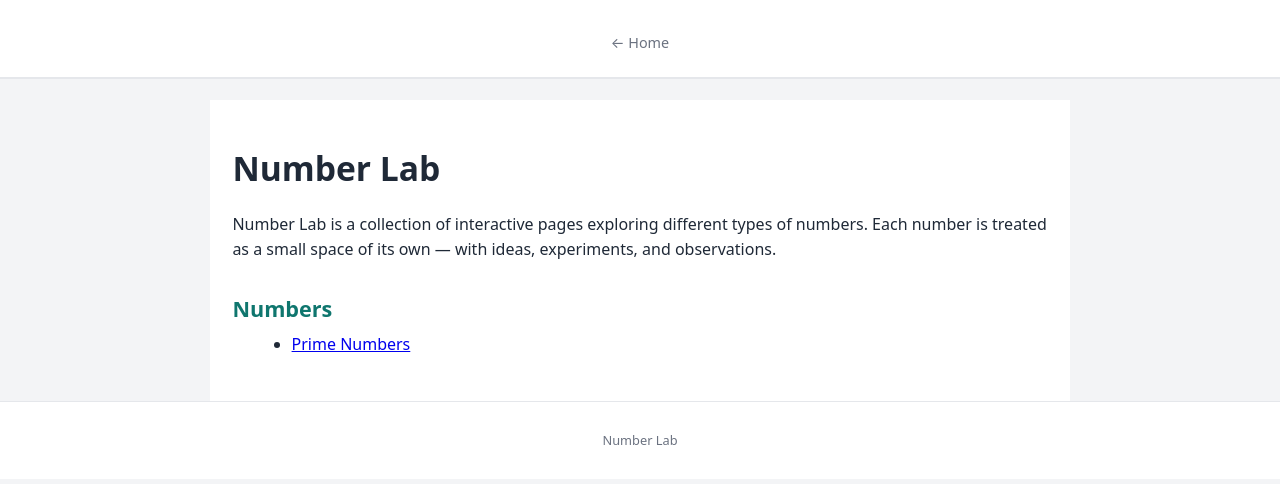
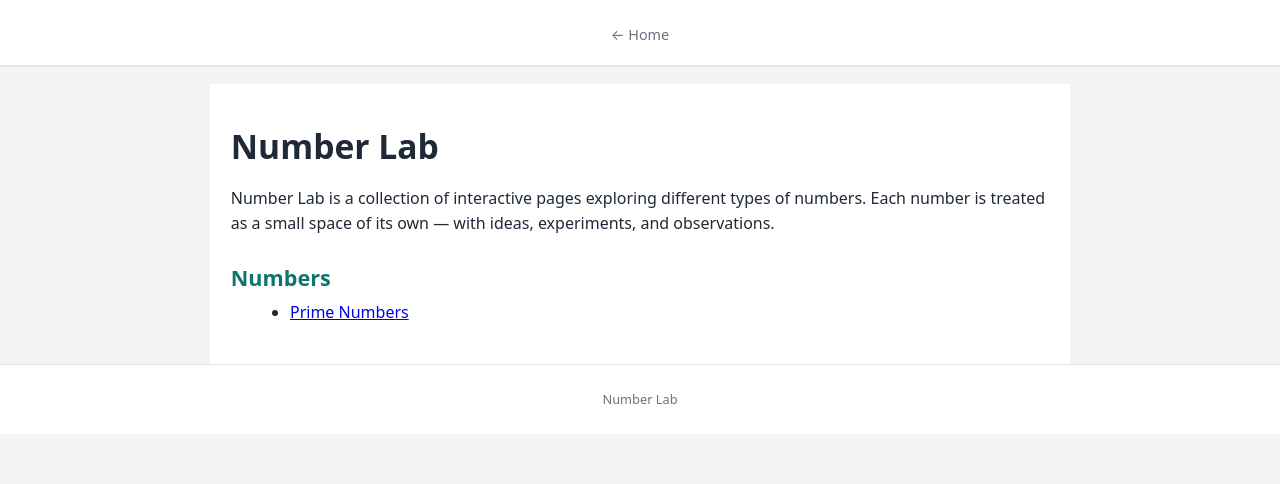
Before and after one commit to anvesh-d/number-lab, a Jekyll site: the page built from index.html, in a window 1280 px wide. Shown: the top 484 px of the page. Built offline with Jekyll 4.4.1, drawn with Linux system fonts in a browser that asks for light colours.

Commit message:
Update main.css

```diff
--- a/assets/css/main.css
+++ b/assets/css/main.css
@@ -29,7 +29,7 @@
 body {
   margin: 0;
   font-family: var(--font-body);
-  line-height: 1.6; /* unchanged */
+  line-height: 1.55; /* slightly tighter */
   background: var(--bg-page);
   color: var(--text-main);
 }
@@ -38,8 +38,8 @@ body {
 .site-header {
   background: var(--bg-content);
   border-bottom: 2px solid var(--border-light);
-  padding: 1.2rem 1rem;   /* slightly reduced */
-  text-align: center;     /* CHANGE #1 */
+  padding: 0.9rem 1rem;   /* tighter */
+  text-align: center;
 }
 
 .site-title {
@@ -47,22 +47,22 @@ body {
   font-weight: 700;
   letter-spacing: 0.3px;
   color: var(--accent);
-  margin-bottom: 0.5rem;  /* slightly reduced */
+  margin-bottom: 0.4rem;  /* tighter */
 }
 
 /* ---------- Navigation ---------- */
 .site-nav {
   display: flex;
-  justify-content: center; /* CHANGE #1 */
+  justify-content: center;
   flex-wrap: wrap;
-  gap: 0.4rem;             /* slightly reduced */
+  gap: 0.35rem; /* tighter */
 }
 
 .site-nav a,
 .site-nav span {
   text-decoration: none;
   font-size: 0.9rem;
-  padding: 0.25rem 0.6rem;
+  padding: 0.22rem 0.55rem; /* tighter */
   border-radius: 4px;
   color: var(--text-soft);
 }
@@ -80,21 +80,21 @@ body {
 /* ---------- Main ---------- */
 main {
   max-width: var(--max-width);
-  margin: 1.3rem auto 0;     /* slightly reduced */
-  padding: 1.6rem 1.4rem 2.3rem; /* slightly reduced */
+  margin: 1.1rem auto 0;      /* tighter */
+  padding: 1.4rem 1.3rem 2.1rem; /* tighter */
   background: var(--bg-content);
 }
 
 /* ---------- Headings ---------- */
 h1 {
-  margin: 0 0 1rem;
+  margin: 0 0 0.85rem; /* tighter */
   font-size: 2.1rem;
   font-weight: 700;
 }
 
 h2 {
-  margin-top: 1.8rem;
-  margin-bottom: 0.4rem;
+  margin-top: 1.6rem;  /* tighter */
+  margin-bottom: 0.35rem;
   font-size: 1.35rem;
   font-weight: 600;
   color: var(--accent);
@@ -102,28 +102,28 @@ h2 {
 
 /* ---------- Text ---------- */
 p {
-  margin: 0.55rem 0;
+  margin: 0.45rem 0; /* tighter */
 }
 
 ul {
-  margin: 0.4rem 0 0.4rem 1.2rem;
+  margin: 0.35rem 0 0.35rem 1.2rem;
 }
 
 li {
-  margin: 0.2rem 0;
+  margin: 0.18rem 0;
 }
 
 /* ---------- Sections ---------- */
 .section {
-  margin-top: 1.8rem;
-  padding-top: 0.8rem;
+  margin-top: 1.6rem;  /* tighter */
+  padding-top: 0.65rem;
   border-top: 1px solid var(--border-light);
 }
 
 /* ---------- Notes ---------- */
 .note {
-  margin: 1.2rem 0;
-  padding: 0.9rem 1.1rem;
+  margin: 1rem 0; /* tighter */
+  padding: 0.85rem 1.05rem;
   background: #f0fdfa;
   border-left: 4px solid var(--accent);
   font-size: 0.9rem;
@@ -137,8 +137,8 @@ li {
 
 /* ---------- Tools ---------- */
 .tool {
-  margin: 2rem 0;
-  padding: 1.2rem 1.4rem;
+  margin: 1.8rem 0; /* tighter */
+  padding: 1.15rem 1.35rem;
   border: 1px solid var(--border-light);
 }
 
@@ -150,13 +150,13 @@ li {
 }
 
 .tool-body {
-  margin-top: 0.5rem;
+  margin-top: 0.45rem;
 }
 
 /* ---------- Logic ---------- */
 .logic {
-  margin-top: 0.8rem;
-  padding-top: 0.6rem;
+  margin-top: 0.7rem;
+  padding-top: 0.55rem;
   border-top: 1px dashed var(--border-light);
   font-size: 0.85rem;
   color: var(--text-soft);
@@ -169,7 +169,7 @@ li {
 /* ---------- Footer ---------- */
 footer {
   border-top: 1px solid var(--border-light);
-  padding: 1.2rem;
+  padding: 1.1rem; /* tighter */
   font-size: 0.8rem;
   color: var(--text-soft);
   text-align: center;
```
